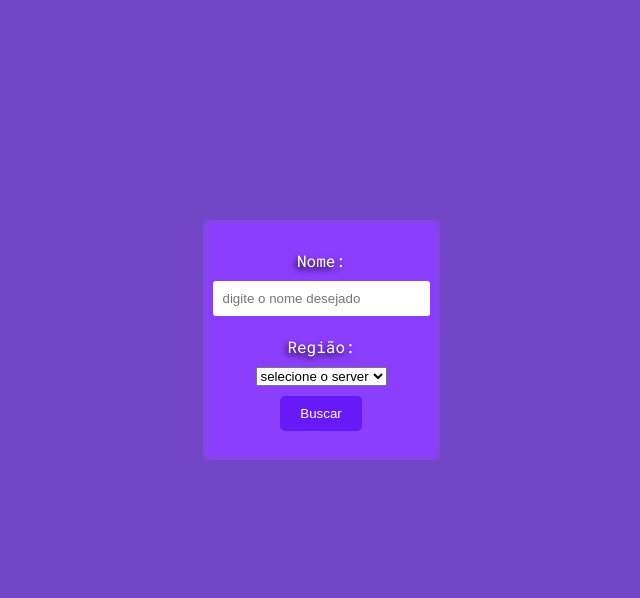
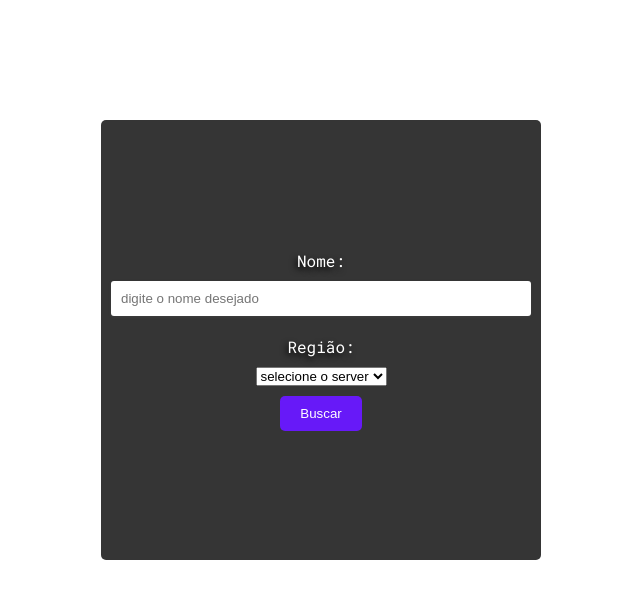
Before and after one commit to trawman/Gametrackr, a website: page lolSearch.html in a window 1280 px wide. Shown: the whole page, without its empty margins (319-959 px from the left). Drawn offline with Linux system fonts and the light colour scheme.

```diff
--- a/MediaQuery.css
+++ b/MediaQuery.css
@@ -33,7 +33,7 @@
     height: 35px;
     border-radius: 50px;
     border: none;
-    background-color: #6e0dbd;
+    background-color: #821bd6;
     margin: 20px;
   }
 
--- a/lolSearch.html
+++ b/lolSearch.html
@@ -13,34 +13,35 @@
     <title>GameTrackr</title>
 
 </head>
-
 <body>
 
+<div id="container">
     <form method="get" action="/ProfileInfo/SummonerInfo">
         <label for="name">Nome:</label>
         <input type="text" id="name" name="name" placeholder="digite o nome desejado">
         <label for="region">Região:</label>
-        <select>
-            <option id="region" name="region">selecione o server</option><br>
-            <option>BR1</option><br>
-            <option>EUN1</option><br>
-            <option>EUW1</option><br>
-            <option>JP1</option><br>
-            <option>KR</option><br>
-            <option>LA1</option><br>
-            <option>LA2</option><br>
-            <option>NA1</option><br>
-            <option>OC1</option><br>
-            <option>PH2</option><br>
-            <option>RU</option><br>
-            <option>SG2</option><br>
-            <option>TH2</option><br>
-            <option>TR1</option><br>
-            <option>TW2</option><br>
-            <option>VN2</option><br>
-        </select>
+            <select id="region" name="region">
+                <option>selecione o server</option>
+                <option>BR1</option>
+                <option>EUN1</option>
+                <option>EUW1</option>
+                <option>JP1</option>
+                <option>KR</option>
+                <option>LA1</option>
+                <option>LA2</option>
+                <option>NA1</option>
+                <option>OC1</option>
+                <option>PH2</option>
+                <option>RU</option>
+                <option>SG2</option>
+                <option>TH2</option>
+                <option>TR1</option>
+                <option>TW2</option>
+                <option>VN2</option>
+            </select>
         <a><button type="submit">Buscar</button></a>
     </form>
+</div>
 
 </body>
 </html>
--- a/style.css
+++ b/style.css
@@ -1,17 +1,4 @@
-
-    .container {
-    max-width: 800px;
-    margin: 0 auto;
-    padding: 20px;
-    }
-    @media (max-width: 600px) {
-    .container {
-        max-width: 100%;
-        padding: 10px;
-    }
-    }
 body {
-    background-color: #7346c7;
     display: flex;
     justify-content: center;
     align-items: center;
@@ -21,14 +8,22 @@
     padding: 0;
 }
 
+
+@media (max-width: 1280px) {
+    body {
+    max-width: 100%;
+}
+}
+
+
 form {
     display: flex;
     flex-direction: column;
     align-items: center;
     justify-content: center;
-    background: rgba(255, 255, 255, 0.041);
-    backdrop-filter: saturate(180%) blur(5px);
-    height: 200px;
+    background: rgb(53, 53, 53);
+    height: 400px;
+    width: 400px;
     padding: 20px;
     border-radius: 5px;
     color: white;
```
Also changed, not shown: Index.html (+11 -0 lines), privacy.html (added, +12 -0 lines), imagens/background.jpg (deleted), 1 other file.
